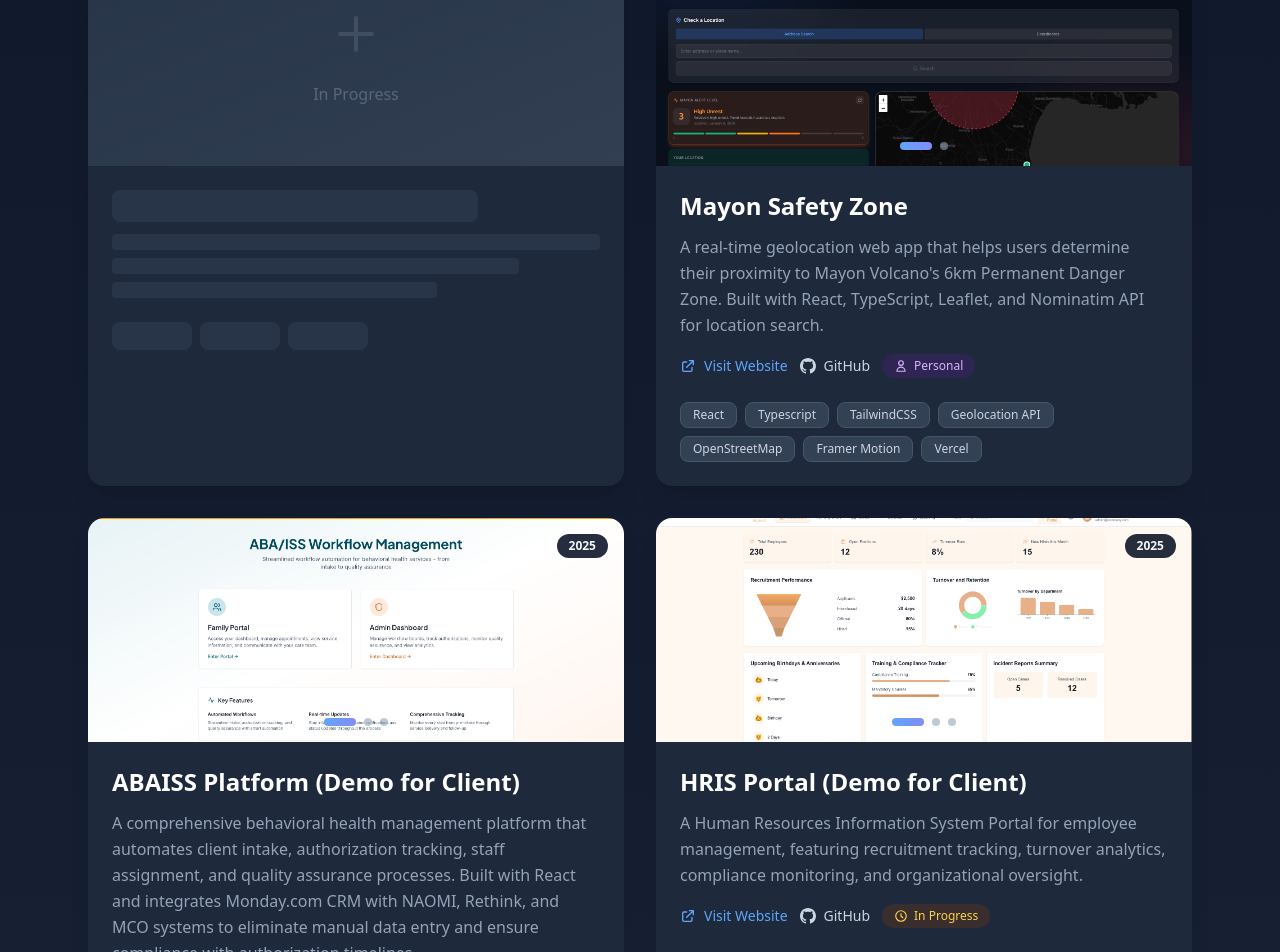
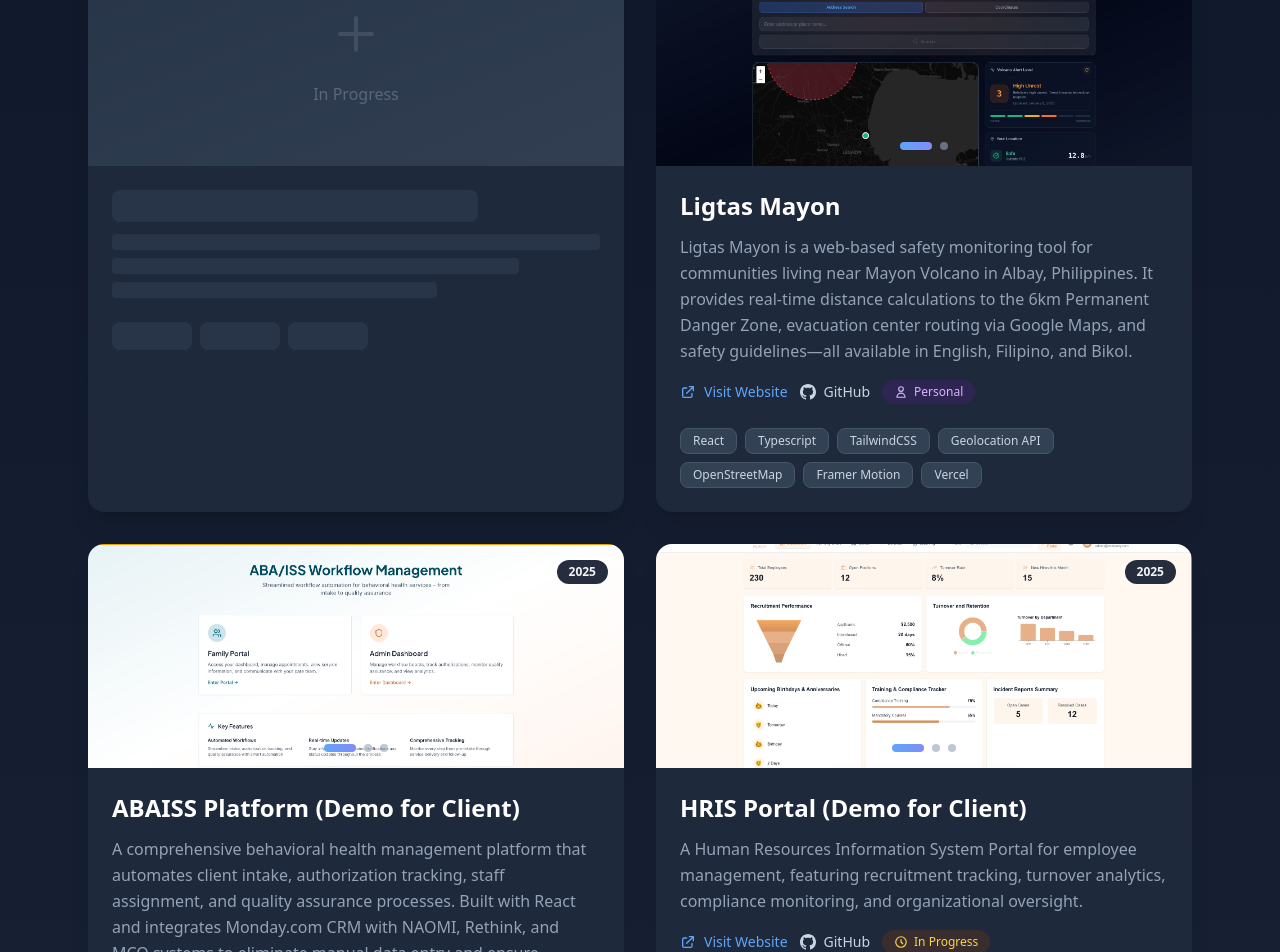
Before and after one commit to ogbry/bryan-web, a Next.js app: page / in a window 1280 px wide. Shown: the part 1923-2875 px from the top of the page. Built offline with nearby package versions, Linux system fonts and the light colour scheme.

Commit message:
update ligtas mayon project

```diff
--- a/components/Portfolio.tsx
+++ b/components/Portfolio.tsx
@@ -32,9 +32,9 @@ const projects = [
     inProgress: true, // This will show skeleton loader
   },
   {
-    title: "Mayon Safety Zone",
+    title: "Ligtas Mayon",
     description:
-      "A real-time geolocation web app that helps users determine their proximity to Mayon Volcano's 6km Permanent Danger Zone. Built with React, TypeScript, Leaflet, and Nominatim API for location search.",
+      "Ligtas Mayon is a web-based safety monitoring tool for communities living near Mayon Volcano in Albay, Philippines. It provides real-time distance calculations to the 6km Permanent Danger Zone, evacuation center routing via Google Maps, and safety guidelines—all available in English, Filipino, and Bikol.",
     images: [mayon_img1, mayon_img2],
     tech: [
       "React",
@@ -46,7 +46,7 @@ const projects = [
       "Vercel",
     ],
     year: "2025",
-    website: "https://mayon-geo-pdz.vercel.app/",
+    website: "https://mayon-geo.vercel.app/",
     github: "https://github.com/ogbry/mayon-geo-pdz",
     type: "Personal",
   },
```
Also changed, not shown: assets/mayon_img1.png, assets/mayon_img2.png.
